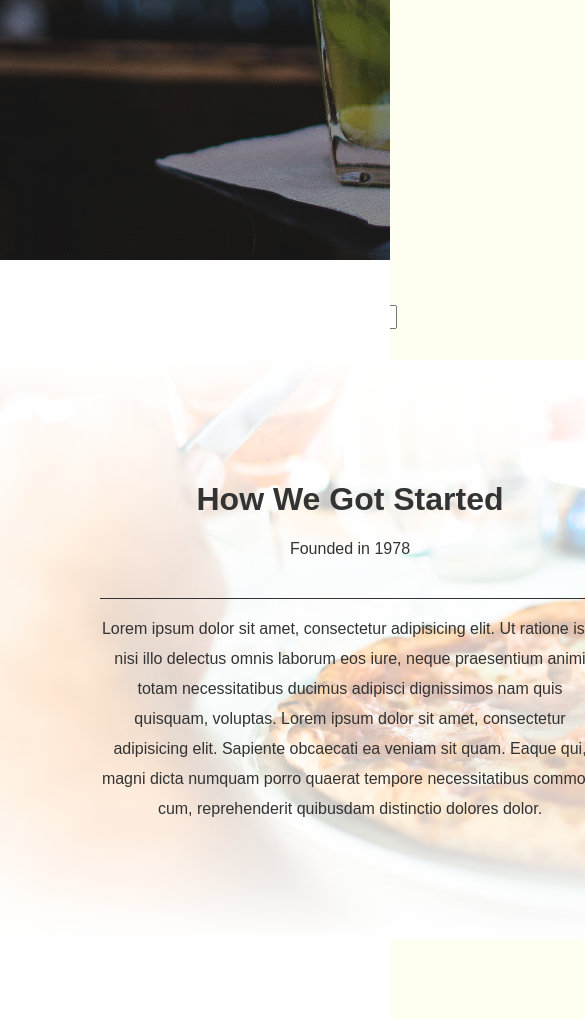
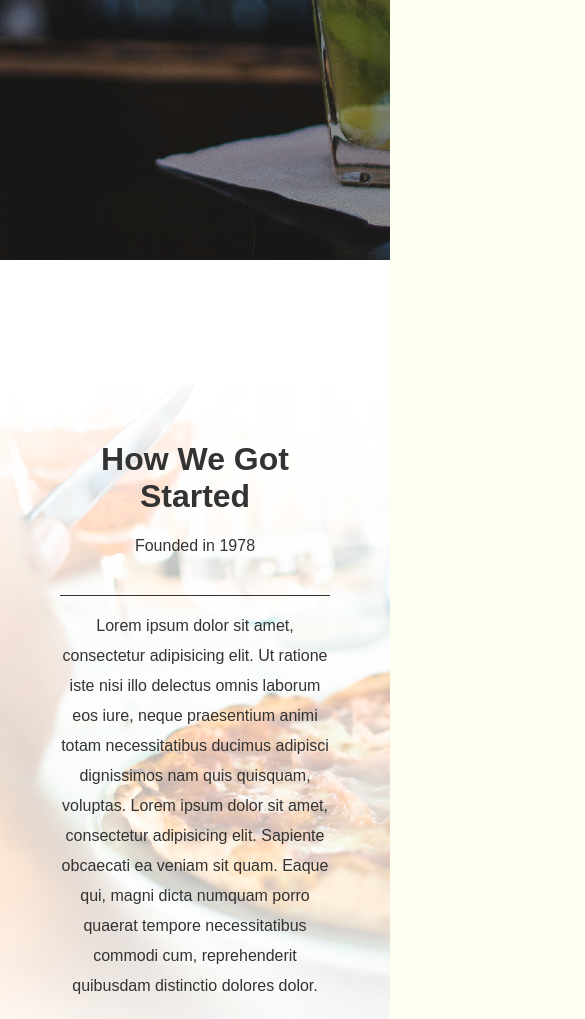
Before and after one commit to dj51234/Simple-Parralax-Site, a plain HTML site: page index.html in a window 390 px wide. Shown: the part 440-1459 px from the top of the page, 585 px wide, since content can reach past the window. Drawn offline with Linux system fonts and the light colour scheme; files that its build step writes are made by us from their sources.

Commit message:
Update main.css

```diff
--- a/styles/main.css
+++ b/styles/main.css
@@ -194,7 +194,7 @@ header {
   z-index: 1;
   background-color: #FFF; }
   header .logo {
-    background: url(../images/logo.png) center center no-repeat;
+    background: url(/images/logo.png) center center no-repeat;
     background-size: contain;
     width: 100%;
     height: 170px;
@@ -226,8 +226,8 @@ header {
     padding: 100px;
     background: linear-gradient(white, transparent 90%), linear-gradient(to top, white, transparent 90%), url(../images/pizza.jpg) center center fixed no-repeat; }
   #about .about-text {
-    width: 700px;
-    padding: 0;
+    max-width: 700px;
+    padding: 50px;
     margin: 0 auto; }
     #about .about-text p {
       margin-bottom: 40px; }
@@ -238,17 +238,11 @@ header {
 
 @media (max-width: 1265px) {
   #about .about-text {
-    max-width: 500px; } }
+    max-width: 600px; } }
 
 @media (max-width: 1096px) {
-  #about .grill {
-    height: 150px;
-    width: 150px;
-    margin-top: -150px; }
-  #about .cutlery {
-    height: 150px;
-    width: 150px;
-    margin-top: -150px; } }
+  #about .about-container {
+    padding: 10px; } }
 
 #food {
   color: #333;
@@ -351,7 +345,7 @@ header {
       padding: 15px 0;
       border-top: 1px solid #333; }
   #menu .perescope {
-    background: linear-gradient(rgba(0, 0, 0, 0.7), transparent 90%), linear-gradient(to top, rgba(0, 0, 0, 0.7), transparent 90%), url(../images/header.jpg) center right fixed no-repeat;
+    background: linear-gradient(rgba(0, 0, 0, 0.7), transparent 90%), linear-gradient(to top, rgba(0, 0, 0, 0.7), transparent 90%), url(/images/header.jpg) center right fixed no-repeat;
     background-size: cover;
     margin: 100px auto 0;
     height: 500px;
@@ -385,7 +379,7 @@ header {
 #moreinfo {
   color: #333;
   text-align: center;
-  margin-bottom: 300px;
+  margin-bottom: 400px;
   position: relative;
   z-index: 2;
   background-color: #FFF; }
@@ -393,7 +387,7 @@ header {
     max-width: 700px;
     padding: 0;
     margin: 0  auto;
-    padding: 200px 0 50px; }
+    padding: 200px 10px 50px; }
     #moreinfo .info-text p {
       margin-bottom: 40px; }
     #moreinfo .info-text .info-article {
@@ -409,7 +403,7 @@ header {
     max-width: 700px;
     margin: 100px auto;
     position: relative;
-    padding-bottom: 100px; }
+    padding-bottom: 200px; }
     #moreinfo .flex-info .info-item {
       padding: 10px 20px;
       border: 1px solid #CCC;
@@ -434,6 +428,13 @@ header {
       #moreinfo .flex-info .info-btn:hover {
         color: #EEE;
         background-color: #333; }
+
+@media (max-width: 750px) {
+  #moreinfo .flex-info {
+    -webkit-flex-direction: column;
+            flex-direction: column;
+    max-width: 500px;
+    padding: 10px; } }
 
 footer {
   background-color: #111;
@@ -461,7 +462,7 @@ footer {
     -ms-flex-pack: distribute;
     margin: 0 auto;
     padding: 50px 0;
-    max-width: 96000px; }
+    max-width: 960px; }
     footer .footer-flex .flex-item ul {
       padding-left: 0px; }
     footer .footer-flex strong {
@@ -483,12 +484,23 @@ footer {
       max-width: 300px;
       text-align: center; }
 
-@media(max-width: 750px) {
-  #moreinfo .infoflex {
-      flex-direction: column;
-      max-width: 500px;
-  }
-}
+@media (max-width: 750px) {
+  footer .footer-flex {
+    -webkit-flex-wrap: wrap;
+            flex-wrap: wrap;
+    font-size: 12px;
+    max-width: 500px;
+    margin-left: -50px; }
+    footer .footer-flex .flex-item2 {
+      margin-left: -70px; }
+    footer .footer-flex .flex-item3 {
+      -webkit-flex-grow: 1;
+              flex-grow: 1;
+      min-width: 25%;
+      margin-top: 20px;
+      padding: 5px;
+      margin-left: 0px;
+      max-width: 350px; } }
 
 body {
   background-color: #FFFFF1; }
```
